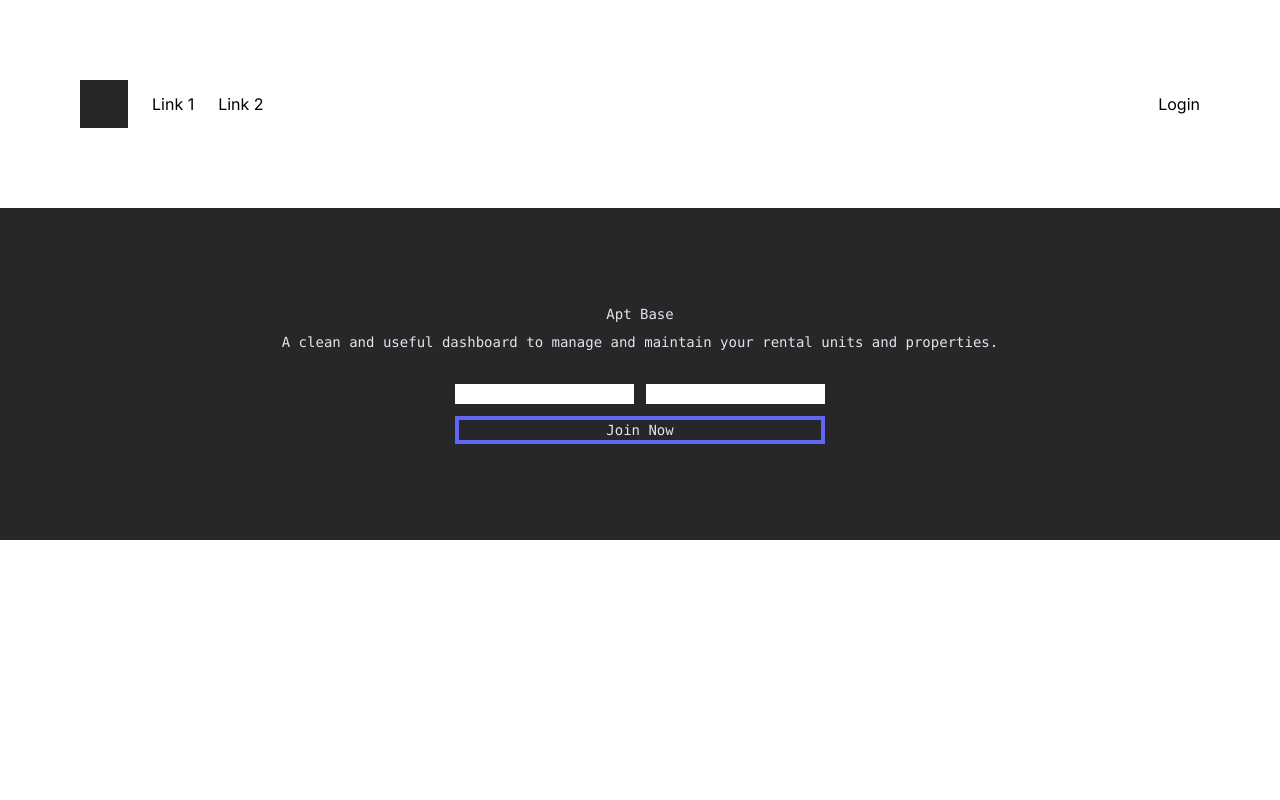
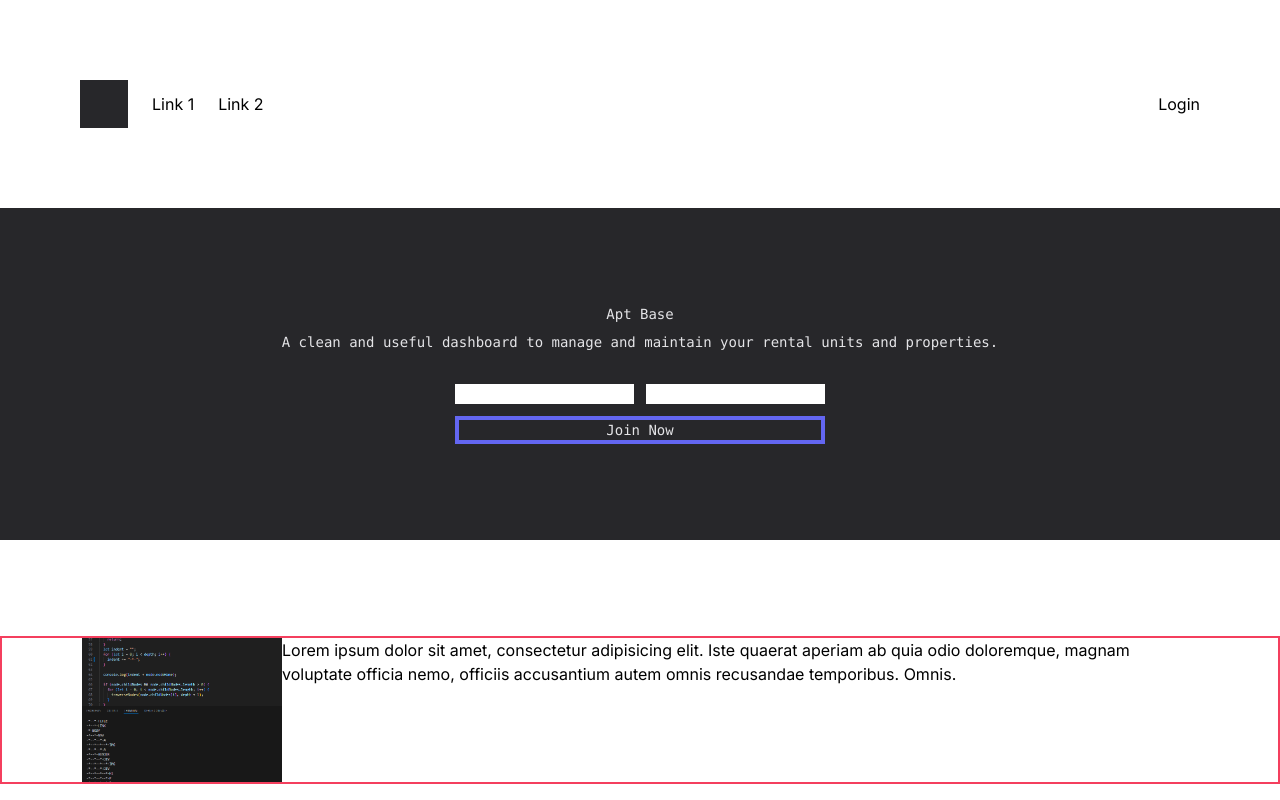
Before and after one commit to 4cody/apt, a Next.js app in the folder client/: page / in a window 1280 px wide. Built offline with nearby package versions, Linux system fonts and the light colour scheme.

Commit message:
more landing structure

```diff
--- a/client/src/app/page.tsx
+++ b/client/src/app/page.tsx
@@ -1,20 +1,29 @@
 "use client";
-// import Image from "next/image";
+import Image from "next/image";
+import Link from "next/link";
+
+import tempImage from "@/ehnt.png";
 
 export default function Home() {
   return (
-    <main className="min-h-screen">
+    <main className="min-h-screen flex flex-col items-center">
       <div className="w-full p-20 flex justify-between items-center">
         <div className="flex items-center">
           <div className="p-6 mr-6 bg-zinc-800"></div>
-          <h3 className="pr-6">Link 1</h3>
-          <h3 className="pr-6">Link 2</h3>
+          <Link href="#" className="pr-6">
+            Link 1
+          </Link>
+          <Link href="#" className="pr-6">
+            Link 2
+          </Link>
         </div>
 
-        <button className="">Login</button>
+        <Link href="#" className="">
+          Login
+        </Link>
       </div>
 
-      <div className="w-full p-24 flex flex-col items-center justify-between font-mono text-sm bg-zinc-800 text-zinc-200 ">
+      <div className="w-full p-24 mb-24 flex flex-col items-center justify-between font-mono text-sm bg-zinc-800 text-zinc-200 ">
         <h2 className="mb-2">Apt Base</h2>
         <p className="mb-8">
           A clean and useful dashboard to manage and maintain your rental units
@@ -30,6 +39,18 @@ export default function Home() {
           </button>
         </form>
       </div>
+
+      <div className="w-full px-20 border-2 border-rose-500 max-w-7xl flex">
+        <Image alt="" src={tempImage} width={200} height={400} layout="fixed" />
+        <div>
+          <h2 className=""></h2>
+          <p className="">
+            Lorem ipsum dolor sit amet, consectetur adipisicing elit. Iste
+            quaerat aperiam ab quia odio doloremque, magnam voluptate officia
+            nemo, officiis accusantium autem omnis recusandae temporibus. Omnis.
+          </p>
+        </div>
+      </div>
     </main>
   );
 }
```
Also changed, not shown: client/src/ehnt.png (added).
